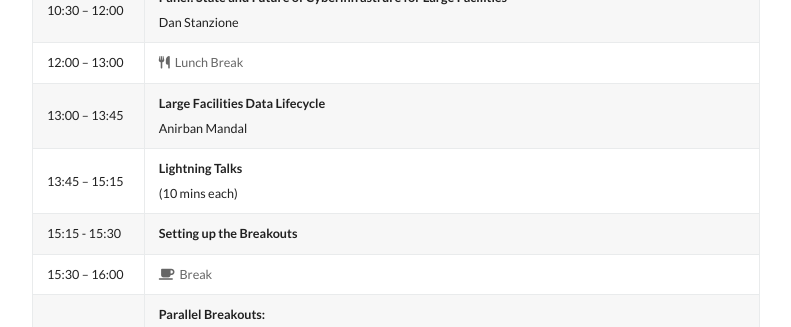
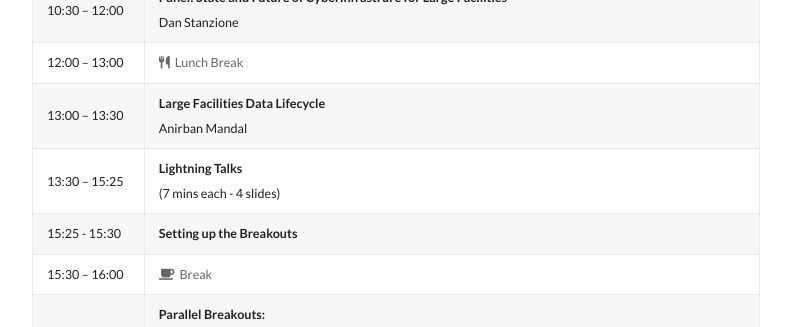
Before and after one commit to facilitiesci/facilitiesci.github.io, a Jekyll site: the page built from agenda.md, in a window 1280 px wide. Shown: the part 792-1119 px from the top of the page, without its empty margins (244-1035 px from the left). Built offline with Jekyll 4.4.1, drawn with Linux system fonts in a browser that asks for light colours; nearby versions of some CDN libraries.

Commit message:
Update agenda.md

```diff
--- a/agenda.md
+++ b/agenda.md
@@ -24,9 +24,9 @@ Alexandria, VA, USA, September 16-17, 2019
 | 10:00 – 10:30	| <span style="color: #666"><i class="fas fa-coffee"></i>&nbsp;&nbsp;Break</span>
 | 10:30 – 12:00	| **Panel: State and Future of Cyberinfrastrure for Large Facilities**<br />Dan Stanzione
 | 12:00 – 13:00	| <span style="color: #666"><i class="fas fa-utensils"></i>&nbsp;&nbsp;Lunch Break</span>
-| 13:00 – 13:45	| **Large Facilities Data Lifecycle**<br />Anirban Mandal
-| 13:45 – 15:15	| **Lightning Talks**<br />(10 mins each)
-| 15:15 - 15:30	| **Setting up the Breakouts**
+| 13:00 – 13:30	| **Large Facilities Data Lifecycle**<br />Anirban Mandal
+| 13:30 – 15:25	| **Lightning Talks**<br />(7 mins each - 4 slides)
+| 15:25 - 15:30	| **Setting up the Breakouts**
 | 15:30 – 16:00	| <span style="color: #666"><i class="fas fa-coffee"></i>&nbsp;&nbsp;Break</span>
 | 16:00 – 17:30	| **Parallel Breakouts:**<br />1. What are the opportunities for collaboration between LFs and other Large CI projects?<br /><span style="color: #999; padding-bottom: 1em">Leads: Brian Bockelman and Ilya Baldin</span><br />2. What are the CI challenges that need to be addressed in the next 5 years to support LFs science missions?<br /><span style="color: #999; padding-bottom: 1em">Leads: Anirban Mandal and Daryl Swensen</span><br />3. What are the non-technical issues that influence CI development and how they can be collaboratively addressed?<br /><span style="color: #999; padding-bottom: 1em">Leads: Susan Sons and Doug Thain</span>
 | 17:30 – 18:00	| **Breakout Summaries**<br />Top 3-5 findings and recommendations from each group
```
